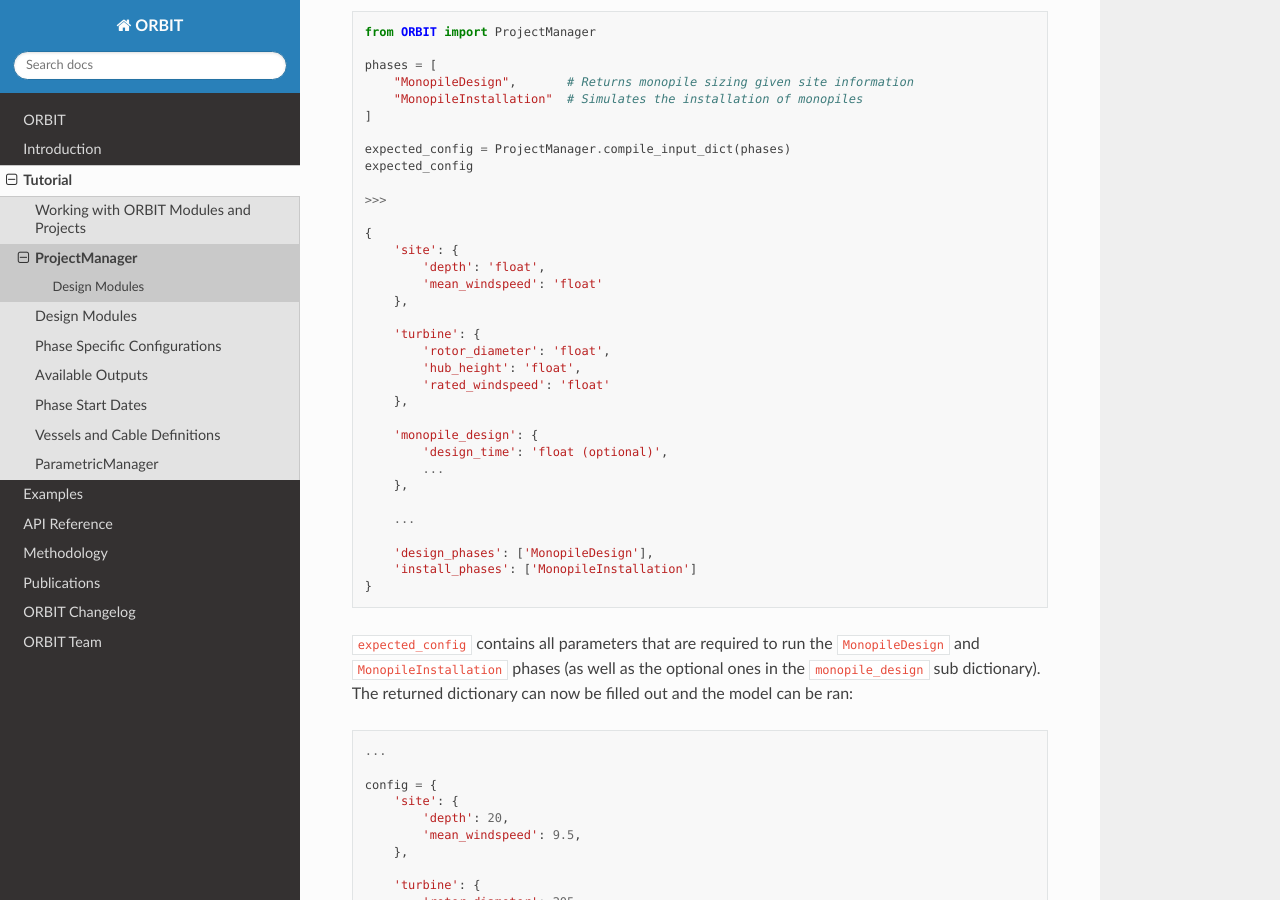
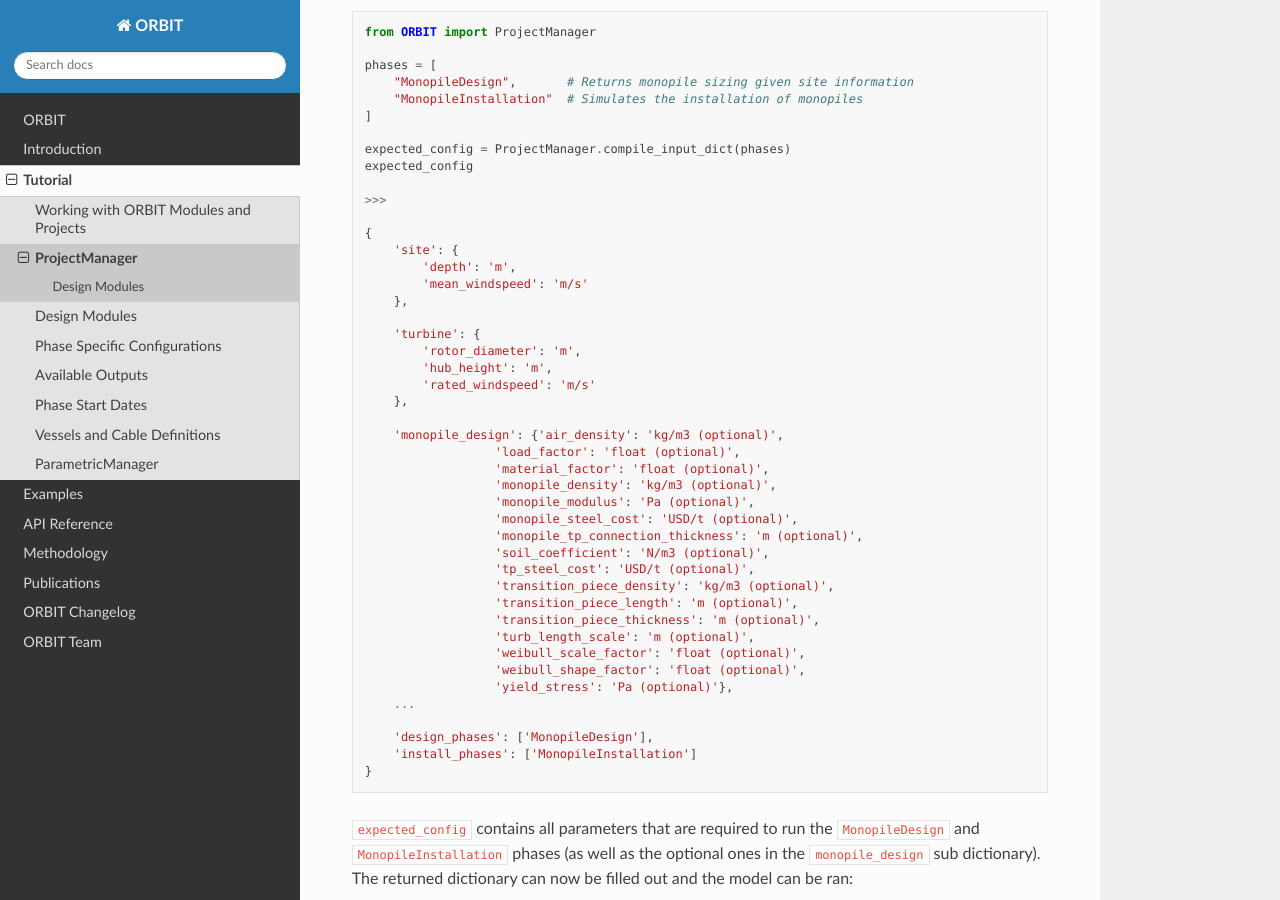
Before and after one commit to WISDEM/ORBIT, a Sphinx documentation site: the page built from docs/source/tutorial/project_manager.rst, in a window 1280 px wide and 900 px high, scrolled down 295 px. Built offline with Sphinx 7.4.7 and the Read the Docs theme 3.1.0, drawn with Linux system fonts in a browser that asks for light colours; pages that are not in the unit, such as notebooks, are missing from menus.

Commit message:
Updated docs per #171 suggestions

```diff
--- a/README.rst
+++ b/README.rst
@@ -77,7 +77,7 @@
 Dependencies
 ~~~~~~~~~~~~
 
-- Python 3.9+
+- Python 3.9, 3.10, 3.11
 - marmot-agents
 - SimPy
 - NumPy
--- a/docs/contents.rst
+++ b/docs/contents.rst
@@ -12,6 +12,7 @@
 
    index
    source/intro/index
+   source/installation/index
    source/tutorial/index
    source/examples
    source/api
--- a/docs/index.rst
+++ b/docs/index.rst
@@ -36,7 +39,7 @@
 processes.
 
 ORBIT includes many different modules that can be used to model phases within
-the BOS process, split into :ref:`design <design>` and
+the BOS process, split into :ref:`design <design_phases>` and
 :ref:`installation <install>`. It is highly flexible and allows the user to
 define which phases are needed to model their project or scenario using
 :ref:`ProjectManager <manager>`.
--- a/docs/source/tutorial/index.rst
+++ b/docs/source/tutorial/index.rst
@@ -20,6 +20,7 @@
    design_phases
    phase_specific
    available_outputs
+   common_costs
    start_dates
    define_vessels
    parametric_manager
--- a/docs/source/tutorial/project_manager.rst
+++ b/docs/source/tutorial/project_manager.rst
@@ -27,21 +27,32 @@
 
    {
        'site': {
-           'depth': 'float',
-           'mean_windspeed': 'float'
+           'depth': 'm',
+           'mean_windspeed': 'm/s'
        },
 
        'turbine': {
-           'rotor_diameter': 'float',
-           'hub_height': 'float',
-           'rated_windspeed': 'float'
+           'rotor_diameter': 'm',
+           'hub_height': 'm',
+           'rated_windspeed': 'm/s'
        },
 
-       'monopile_design': {
-           'design_time': 'float (optional)',
-           ...
-       },
-
+       'monopile_design': {'air_density': 'kg/m3 (optional)',
+                     'load_factor': 'float (optional)',
+                     'material_factor': 'float (optional)',
+                     'monopile_density': 'kg/m3 (optional)',
+                     'monopile_modulus': 'Pa (optional)',
+                     'monopile_steel_cost': 'USD/t (optional)',
+                     'monopile_tp_connection_thickness': 'm (optional)',
+                     'soil_coefficient': 'N/m3 (optional)',
+                     'tp_steel_cost': 'USD/t (optional)',
+                     'transition_piece_density': 'kg/m3 (optional)',
+                     'transition_piece_length': 'm (optional)',
+                     'transition_piece_thickness': 'm (optional)',
+                     'turb_length_scale': 'm (optional)',
+                     'weibull_scale_factor': 'float (optional)',
+                     'weibull_shape_factor': 'float (optional)',
+                     'yield_stress': 'Pa (optional)'},
        ...
 
        'design_phases': ['MonopileDesign'],
```
Also changed, not shown: other parts of docs/index.rst (+3 -0 lines), docs/source/intro/overview.rst (+19 -9 lines).
